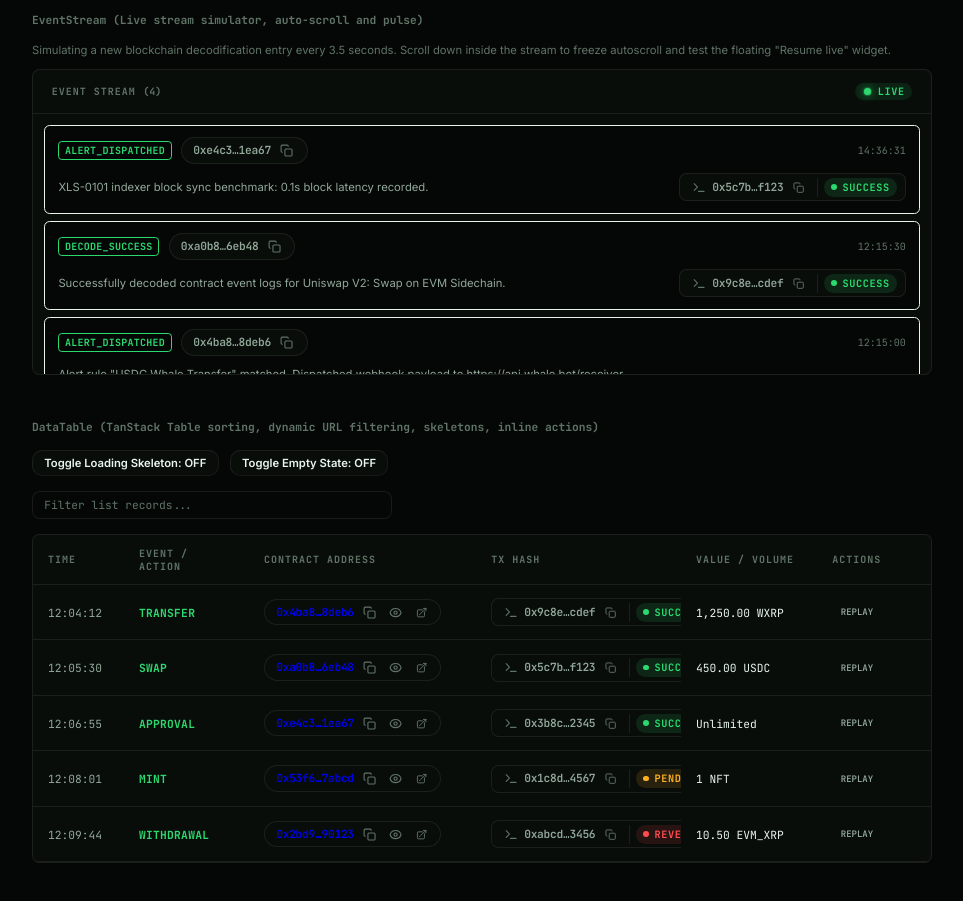
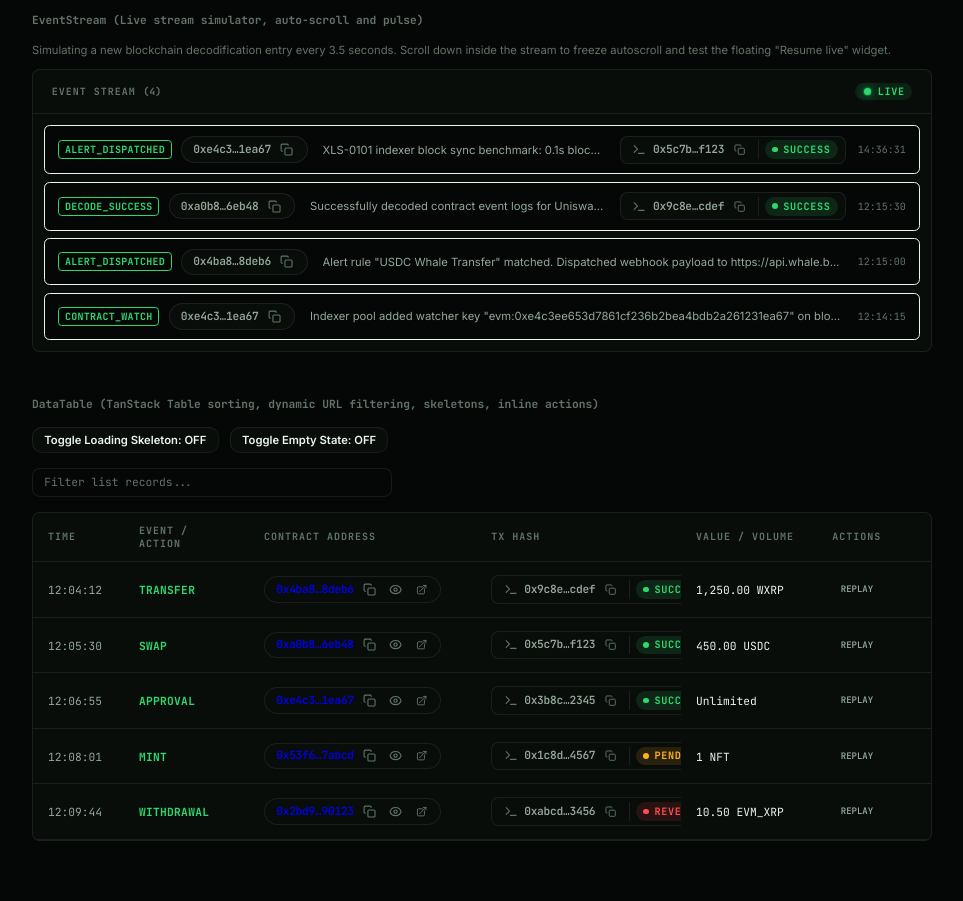
Before and after one commit to rperezga/kryndel, a Next.js app in the folder packages/web/: page /design in a window 1280 px wide. Shown: the part 4140-5041 px from the top of the page, without its empty margins (158-1121 px from the left). Built offline with nearby package versions, Linux system fonts and the light colour scheme.

Commit message:
fix(web): event card single-row table layout (fills width, balanced)

```diff
--- a/packages/web/src/components/ds/EventStream.tsx
+++ b/packages/web/src/components/ds/EventStream.tsx
@@ -48,7 +48,7 @@ function PartyChip({ address }: { address?: string }) {
   if (!address) return null;
   return (
     <span
-      className="inline-flex items-center font-ds-mono text-[11px] max-w-[150px] truncate"
+      className="inline-flex items-center font-ds-mono text-[11px] max-w-[160px] truncate"
       title={address}
     >
       {label ? (
@@ -60,7 +60,11 @@ function PartyChip({ address }: { address?: string }) {
   );
 }
 
-/** One event row — uses the full card width across two balanced rows. */
+/**
+ * One event row laid out as a single table-like line that fills the card width:
+ *   [TYPE] [contract]  ──  from → to · value (grows)  ──  [tx] [timestamp]
+ * Stacks vertically on mobile.
+ */
 function EventCard({ event }: { event: StreamEvent }) {
   const hasParties = !!(event.from && event.to);
 
@@ -68,32 +72,30 @@ function EventCard({ event }: { event: StreamEvent }) {
     <PhosphorPulse active={!!event.isNew}>
       <div
         className={cn(
-          'flex flex-col gap-2.5 bg-ds-shell border border-solid border-ds-border/60 rounded-md px-3.5 py-3 transition-colors duration-150 hover:bg-ds-panel-2/20',
+          'flex flex-col md:flex-row md:items-center gap-2 md:gap-4 bg-ds-shell border border-solid border-ds-border/60 rounded-md px-3.5 py-2.5 transition-colors duration-150 hover:bg-ds-panel-2/20',
           event.isNew ? 'border-ds-green/40' : ''
         )}
       >
-        {/* Row 1 — type + contract (left) · timestamp (right) */}
-        <div className="flex items-center justify-between gap-3">
-          <div className="flex items-center gap-2.5 min-w-0">
+        {/* Type + contract */}
+        <div className="flex items-center gap-2.5 shrink-0 min-w-0">
           <span className="font-ds-mono text-[10px] font-bold text-ds-green uppercase tracking-wide bg-ds-green/10 border border-solid border-ds-green/20 rounded px-1.5 py-0.5 shrink-0 select-none">
             {event.type}
           </span>
           {event.address && <AddressPill address={event.address} />}
         </div>
-          <span className="font-ds-mono text-[10px] text-ds-text-3 shrink-0 select-none">
-            {event.timestamp}
-          </span>
-        </div>
 
-        {/* Row 2 — from → to + value (left) · tx (right) */}
-        <div className="flex items-center justify-between gap-3">
+        {/* Middle — from → to + value (grows to fill), or description */}
         <div className="flex items-center gap-2 min-w-0 flex-1">
           {hasParties ? (
             <>
-                <span className="font-ds-mono text-[8px] uppercase tracking-widest text-ds-text-3 select-none shrink-0">from</span>
+              <span className="font-ds-mono text-[8px] uppercase tracking-widest text-ds-text-3 select-none shrink-0">
+                from
+              </span>
               <PartyChip address={event.from} />
               <span className="text-ds-text-3 shrink-0 px-0.5">→</span>
-                <span className="font-ds-mono text-[8px] uppercase tracking-widest text-ds-text-3 select-none shrink-0">to</span>
+              <span className="font-ds-mono text-[8px] uppercase tracking-widest text-ds-text-3 select-none shrink-0">
+                to
+              </span>
               <PartyChip address={event.to} />
               {event.value && (
                 <span
@@ -112,7 +114,13 @@ function EventCard({ event }: { event: StreamEvent }) {
             )
           )}
         </div>
+
+        {/* Right — tx + timestamp */}
+        <div className="flex items-center gap-3 shrink-0 justify-between md:justify-end">
           {event.hash && <TxPill hash={event.hash} status={event.status} />}
+          <span className="font-ds-mono text-[10px] text-ds-text-3 shrink-0 select-none">
+            {event.timestamp}
+          </span>
         </div>
       </div>
     </PhosphorPulse>
```
Lines whose indentation alone changed are shown as unchanged.
